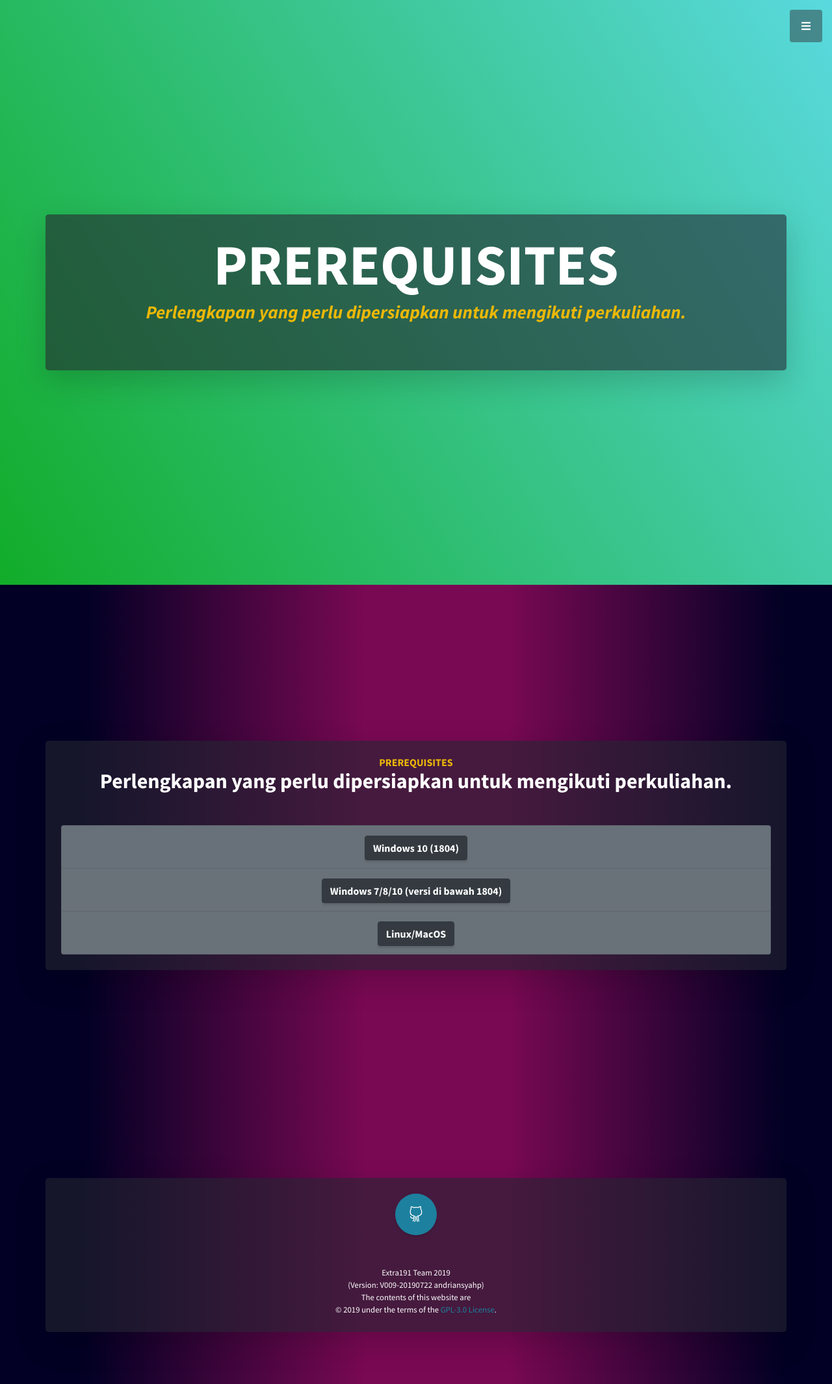
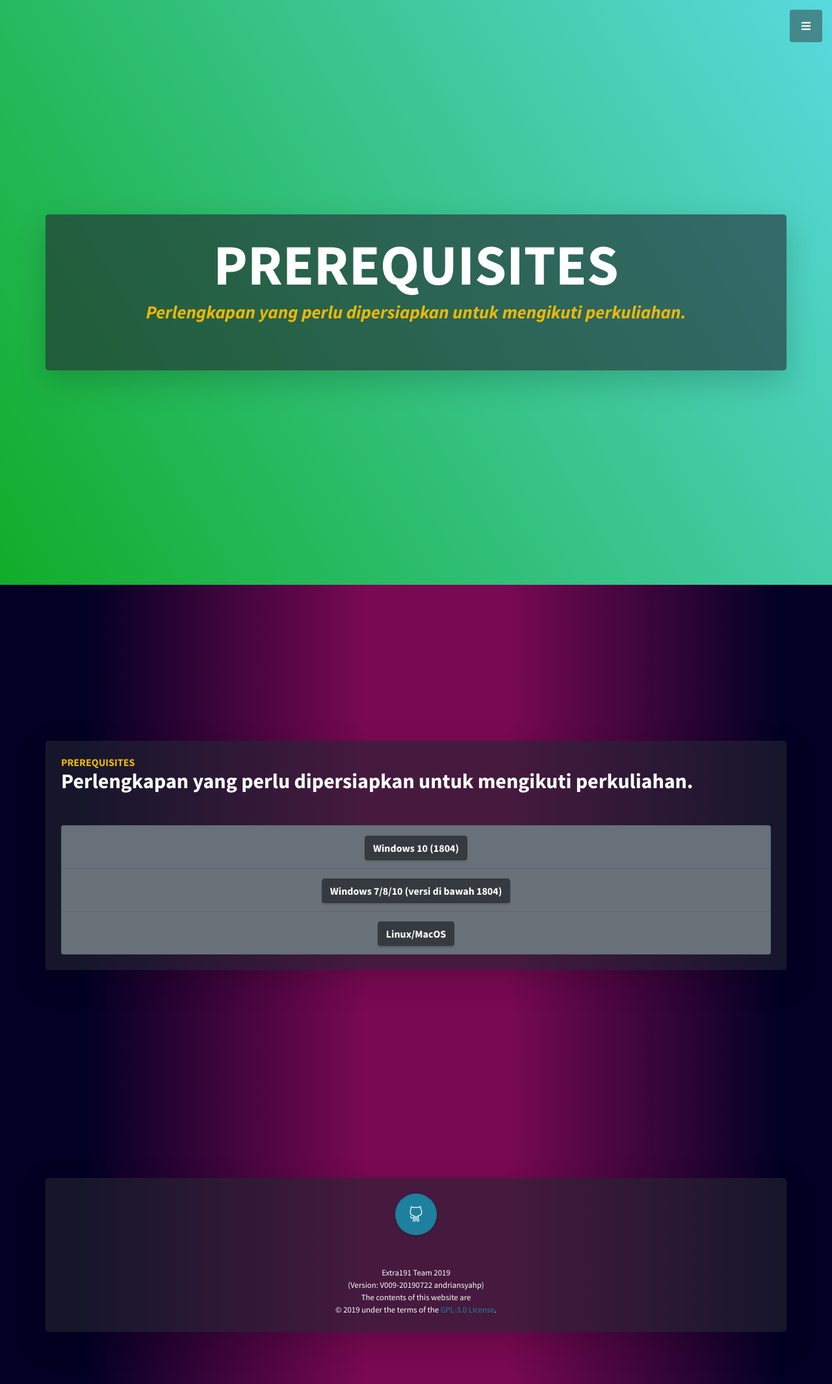
Before and after one commit to andriansyahp/extra191, a Jekyll site: the page built from contents/prerequisites.html, in a window 1280 px wide. Shown: the whole page at 65% size. Built offline with Jekyll 4.4.1, drawn with Linux system fonts in a browser that asks for light colours.

Commit message:
Adding final contents: 'prerequisites'

```diff
--- a/contents/prerequisites.html
+++ b/contents/prerequisites.html
@@ -9,7 +9,7 @@
 
 <!-- Prerequisites -->
 <section class="content-section bg-alternative">
-    <div class="container text-center rounded-lg shadow-lg p-4">
+    <div class="container rounded-lg shadow-lg p-4">
         <div class="content-section-heading">
             <h3 class="text-secondary mb-0" id="prerequisites">Prerequisites</h3>
             <h2 class="mb-5 text-white">Perlengkapan yang perlu dipersiapkan untuk mengikuti perkuliahan.</h2>
@@ -17,7 +17,7 @@
         <div class="bs-example">
             <div class="accordion text-white" id="accordionOne">
                 <div class="card bg-secondary">
-                    <div class="card-header" id="headingOne">
+                    <div class="card-header text-center" id="headingOne">
                         <h2 class="mb-0">
                             <button type="button" class="btn btn-dark collapsed text-white" data-toggle="collapse" data-target="#collapseOne">Windows 10 (1804)</button>
                         </h2>
@@ -28,9 +28,9 @@
                                 <ul>
                                     <li>
                                         <p>Catatan: fitur SSH di Windows 10 hanya tersedia untuk Windows 10 dengan <em>build number</em> di atas 1804, untuk cek versi Windows 10, cari ‘run’ di <em>search bar</em> dan ketik ‘winver’ untuk melihat versi Windows 10 yang telah terpasang.</p>
-                                        <p><img src="https://lh5.googleusercontent.com/2Baq_iqBUKl4vpH72U296TuSeNghq5HLqQ-e7MZSktW3bV-lj-kroKaVTFTW9wsxb0ZAKUn0kxFj6t_jz_rIbGxMuns2KjvSxrsPq203AqaPsaCg4vGwnAqgkKobGldqMSoSZHRb" alt="img" /></p>
+                                        <p><img width="80%" src="https://lh5.googleusercontent.com/2Baq_iqBUKl4vpH72U296TuSeNghq5HLqQ-e7MZSktW3bV-lj-kroKaVTFTW9wsxb0ZAKUn0kxFj6t_jz_rIbGxMuns2KjvSxrsPq203AqaPsaCg4vGwnAqgkKobGldqMSoSZHRb" alt="img" /></p>
                                         <p><img src="https://lh5.googleusercontent.com/rwyoF9QT37_tzw5JUb5fQu7qTPc703WqsQmVvIERjr2KYFAiuOrUp7qoxBko5NYKlrOsnJBkxmrEjnHai0EGc6nvJ79_WrfFwmE7Y1o2FgnBNXbh0JAQ7MkFO2BSPigQX_5nb0jO" alt="img" /></p>
-                                        <p><img src="https://lh4.googleusercontent.com/Q_snV1YvqDwrxnaWqYGiSE159RxHwTVD3oGB3eSu-5DH4menlFSJMVkeLbTfiG8u2qe13fHVo0cAlmwb6KCQ77YXM2-zk-DkImthtgXX3wIhaiWIWG_S5WVUu7M4H5gEjAFIMFpT" alt="img" /></p>
+                                        <p><img width="80%" src="https://lh4.googleusercontent.com/Q_snV1YvqDwrxnaWqYGiSE159RxHwTVD3oGB3eSu-5DH4menlFSJMVkeLbTfiG8u2qe13fHVo0cAlmwb6KCQ77YXM2-zk-DkImthtgXX3wIhaiWIWG_S5WVUu7M4H5gEjAFIMFpT" alt="img" /></p>
                                     </li>
                                     <li>
                                         <p>Jika versi Windows Anda merupakan versi 1804 atau di atasnya, Anda dapat menggunakan ‘Powershell’ atau ‘CMD’, yang dapat dicari melalui <em>search bar</em>.</p>
@@ -42,7 +42,7 @@
                     </div>
                 </div>
                 <div class="card bg-secondary">
-                    <div class="card-header" id="headingTwo">
+                    <div class="card-header text-center" id="headingTwo">
                         <h2 class="mb-0">
                             <button type="button" class="btn btn-dark collapsed text-white" data-toggle="collapse" data-target="#collapseTwo">Windows 7/8/10 (versi di bawah 1804)</button>
                         </h2>
@@ -90,7 +90,7 @@
                         </div>
                     </div>
                 </div><div class="card bg-secondary">
-                    <div class="card-header" id="headingThree">
+                    <div class="card-header text-center" id="headingThree">
                         <h2 class="mb-0">
                             <button type="button" class="btn btn-dark collapsed text-white" data-toggle="collapse" data-target="#collapseThree">Linux/MacOS</button>
                         </h2>
```
